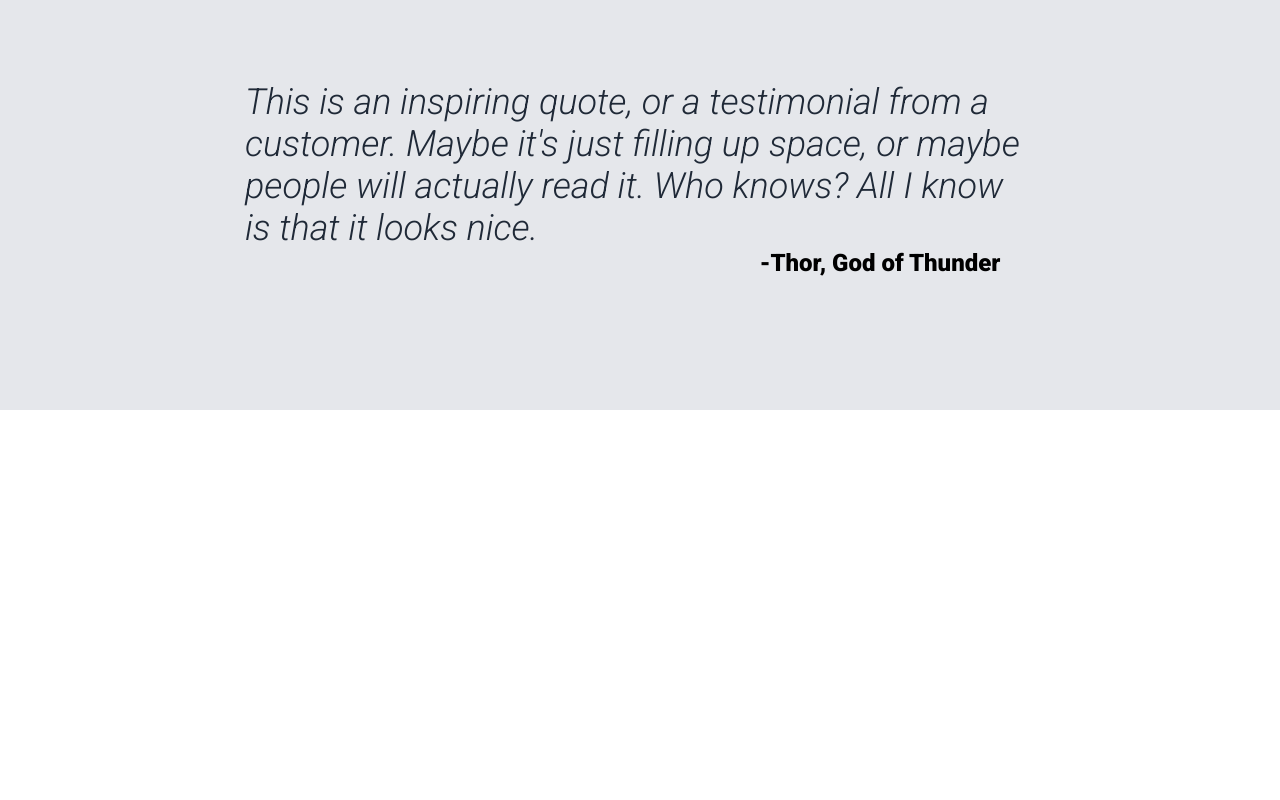
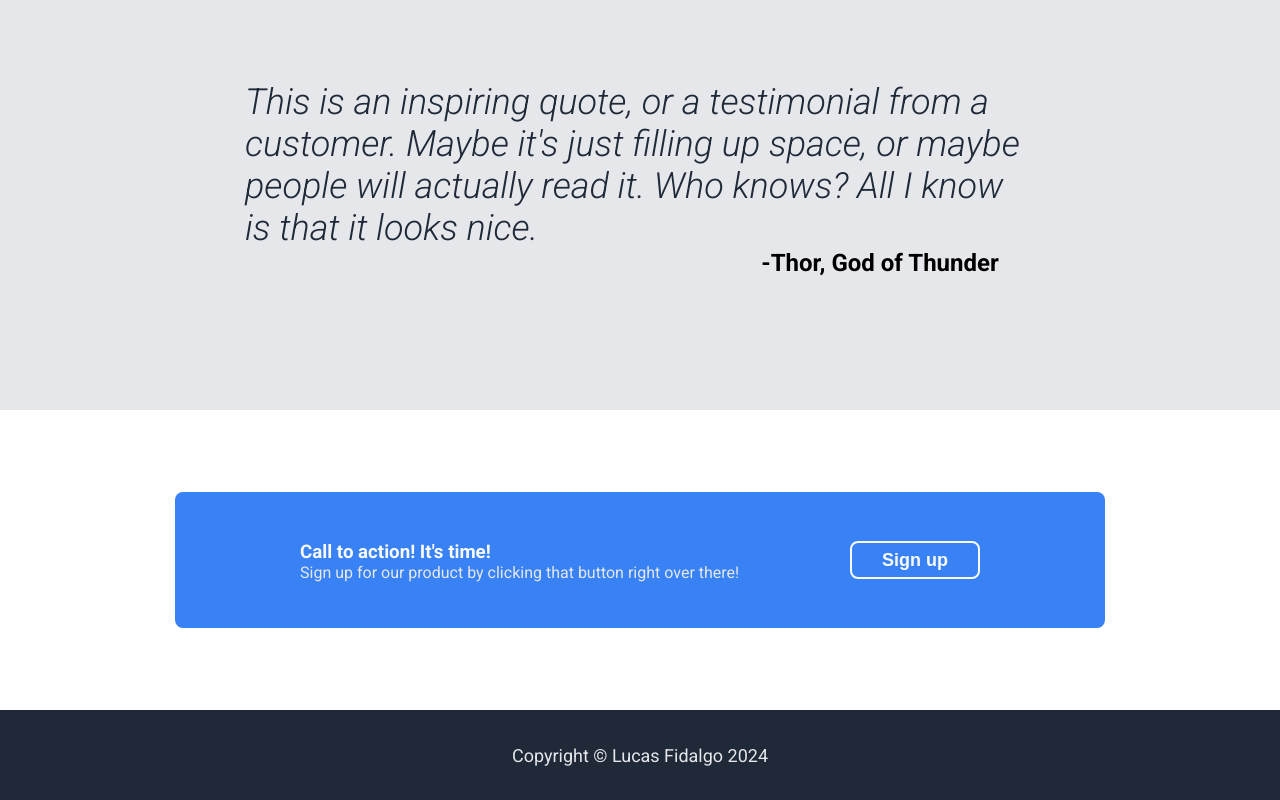
Before and after one commit to elaphedev/landing-page, a plain HTML site: page index.html in a window 1280 px wide. Shown: the part 1115-1915 px from the top of the page. Before the commit the page ends 1525 px from the top, so only its background shows below. Drawn offline with Linux system fonts and the light colour scheme.

Commit message:
Add modal section and footer

```diff
--- a/index.html
+++ b/index.html
@@ -58,5 +58,18 @@
       <p class="quote-credit">-Thor, God of Thunder</p>
     </div>
 
+    <div class="modal-section">
+      <div class="modal">
+        <div class="modal-container">
+          <h3 class="modal-heading">Call to action! It's time!</h3>
+          <p class="modal-text">Sign up for our product by clicking that button right over there!</p>
+        </div>
+        <button class="modal-button">Sign up</button>
+      </div>
+    </div>
+
+    <div class="footer">
+      Copyright © Lucas Fidalgo 2024
+    </div>
   </body>
 </html>
--- a/style.css
+++ b/style.css
@@ -42,12 +42,12 @@ button {
   border-radius: 8px;
   font-size: 18px;
   font-weight: 900;
+  background: #3882f6;
+  color: #f9faf8;
 }
 
 button.sign-up {
-  background: #3882f6;
   border: 1px solid #3882f6;
-  color: #f9faf8;
 }
 
 .header {
@@ -151,7 +151,50 @@ button.sign-up {
 
 .quote-credit {
   font-size: 24px;
-  font-weight: 800;
+  font-weight: 700;
   margin-left: 480px;
   margin-top: 0;
 }
+
+.modal-section {
+  display: flex;
+  justify-content: center;
+  align-items: center;
+  height: 300px;
+}
+
+.modal {
+  background-color: #3882f6;
+  color: #f9faf8;
+  width: 680px;
+  display: flex;
+  justify-content: space-between;
+  align-items: center;
+  padding: 30px 125px;
+  border-radius: 8px;
+}
+
+.modal-button {
+  height: 38px;
+  border: 2px solid #f9faf8;
+}
+
+.modal-heading {
+  margin-bottom: 0;
+}
+
+.modal-text {
+  margin-top: 0;
+  color: #e5e7eb;
+}
+
+.footer {
+  height: 70px;
+  padding: 10px;
+  background-color: #1f2937;
+  font-size: 18px;
+  color: #e5e7eb;
+  display: flex;
+  justify-content: center;
+  align-items: center;
+}
```
